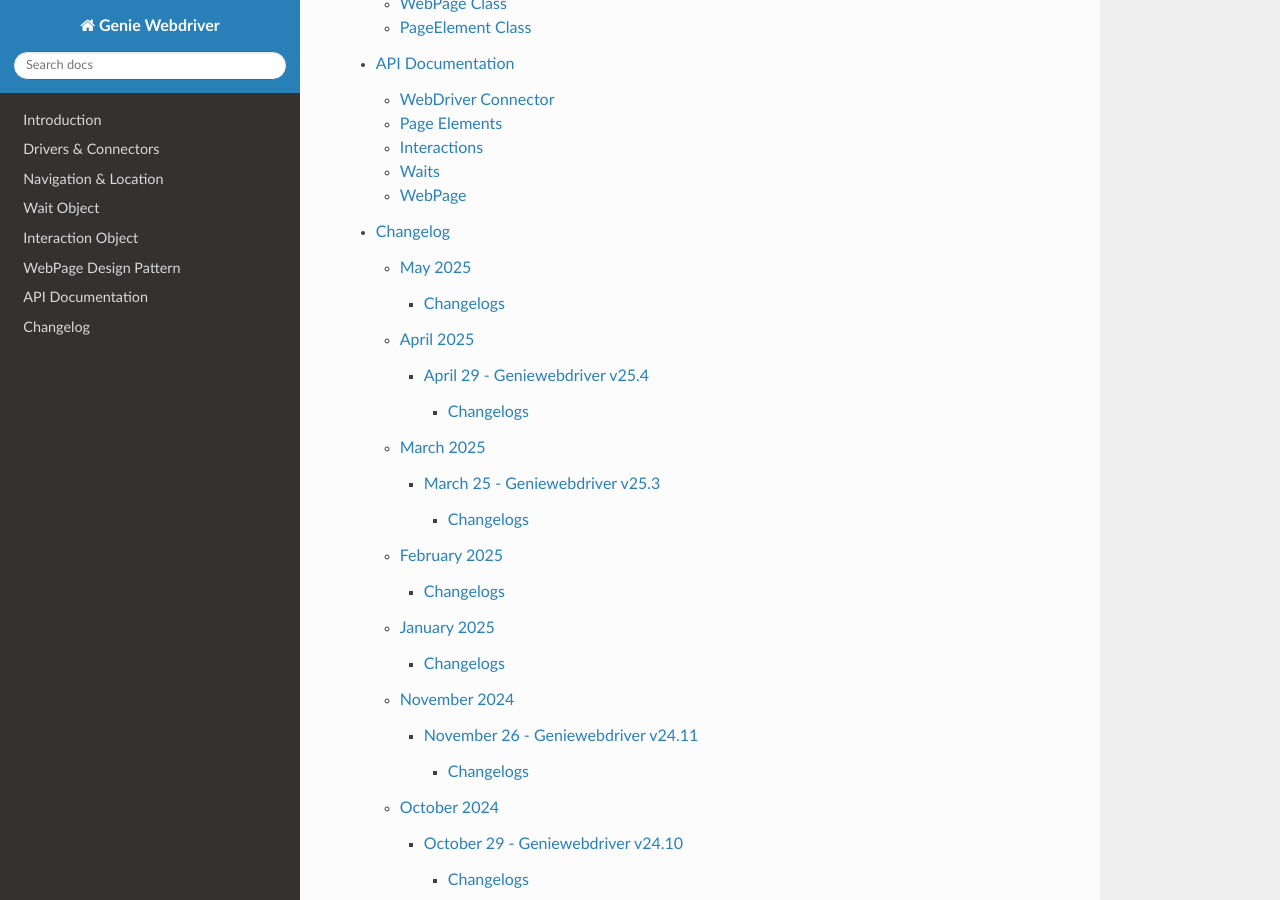
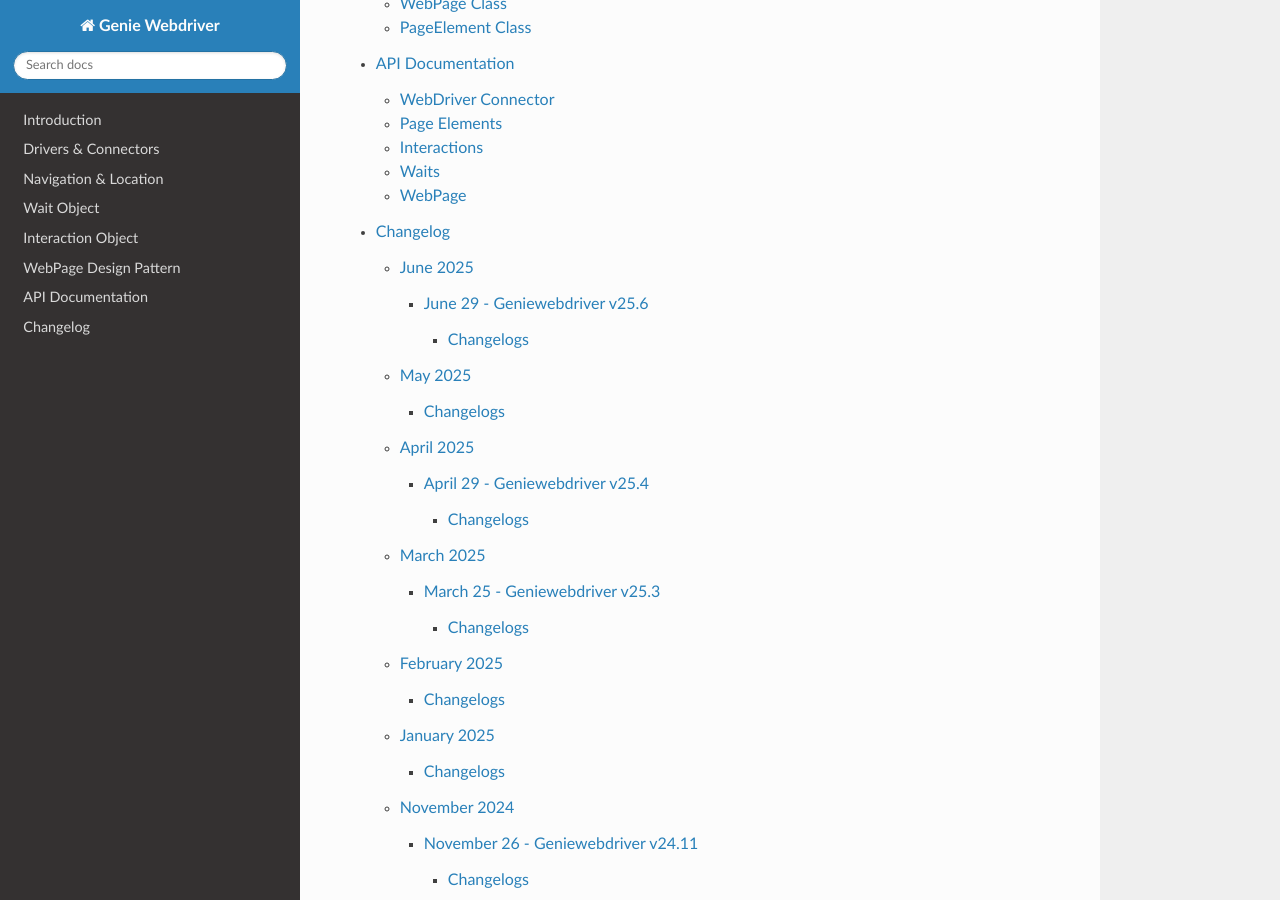
Before and after one commit to CiscoTestAutomation/geniewebdriver, a Sphinx documentation site: the page built from docs/index.rst, in a window 1280 px wide and 900 px high, scrolled down 852 px. Built offline with Sphinx 7.4.7 and the Read the Docs theme 3.1.0, drawn with Linux system fonts in a browser that asks for light colours; pages that are not in the unit, such as notebooks, are missing from menus.

Commit message:
Releasing v25.6

```diff
--- /dev/null
+++ b/docs/changelog/2025/june.rst
@@ -0,0 +1,18 @@
+June 2025
+==========
+
+June 29 - Geniewebdriver v25.6
+------------------------
+
+
+
+.. csv-table:: New Module Versions
+    :header: "Modules", "Version"
+
+    ``genie.webdriver``, v25.6
+
+
+
+
+Changelogs
+^^^^^^^^^^
--- a/docs/changelog/index.rst
+++ b/docs/changelog/index.rst
@@ -4,6 +4,7 @@
 .. toctree::
    :maxdepth: 1
 
+   2025/june
    2025/may
    2025/april
    2025/march
```
